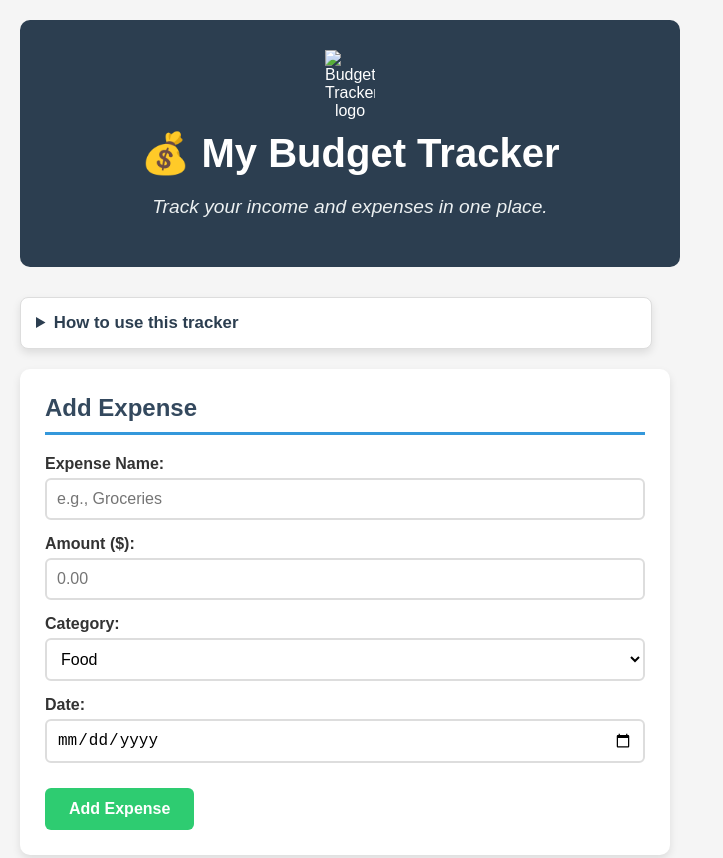
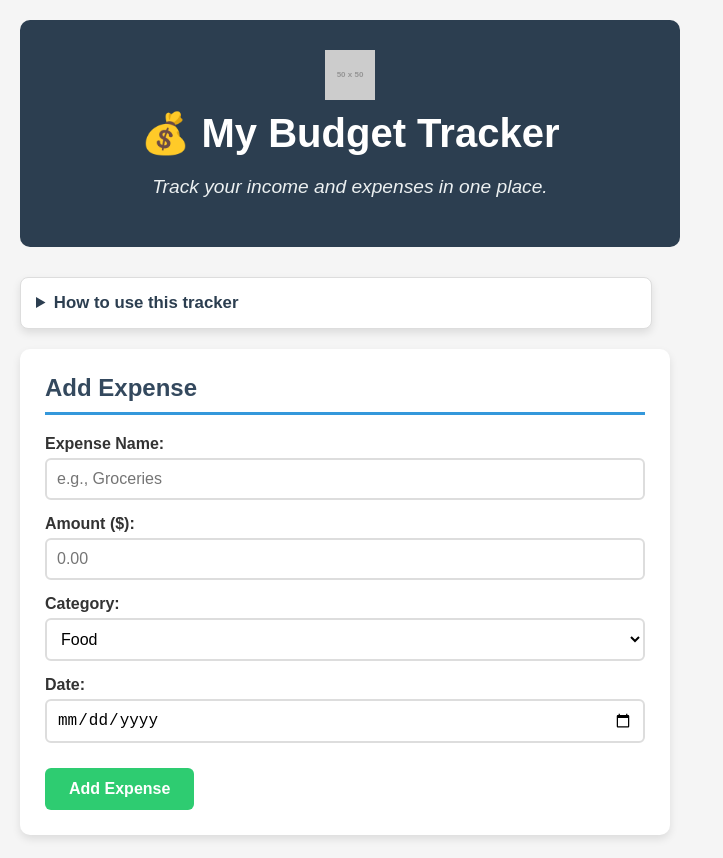
Before and after one commit to bushrabilan9672/budget-tracker, a plain HTML site: page index.html in a window 1280 px wide. Shown: the top 858 px of the page, without its empty margins (0-723 px from the left). Drawn offline with Linux system fonts and the light colour scheme; placeholder pictures from the web are drawn by us.

Commit message:
week 2 updated

```diff
--- a/index.html
+++ b/index.html
@@ -14,7 +14,7 @@
     <!-- ============================================================ -->
     <header>
         <!-- Replace src with "logo.png" if you save a local logo file -->
-<img src="logo.png" alt="Budget Tracker logo" width="50" />
+<img src="https://via.placeholder.com/50" alt="Budget Tracker logo" width="50" />
         <h1>💰 My Budget Tracker</h1>
         <p class="subheading">Track your income and expenses in one place.</p>
     </header>
```
